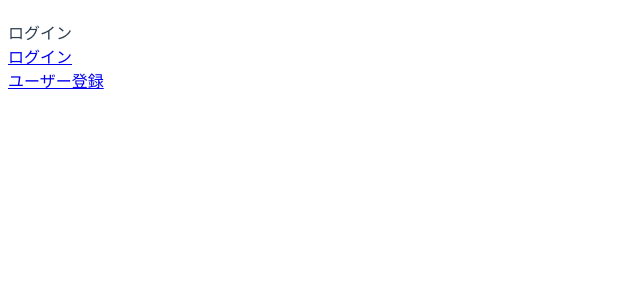
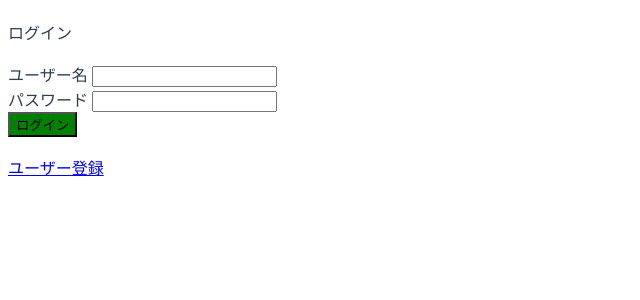
Before and after one commit to suzukisyu/my-chat, a Vue app: page /login in a window 1280 px wide. Shown: the top 300 px of the page, without its empty margins (0-640 px from the left). Built offline with nearby package versions, Linux system fonts and the light colour scheme.

Commit message:
ログイン画面

```diff
--- a/src/components/Login.vue
+++ b/src/components/Login.vue
@@ -1,7 +1,21 @@
 <template>
   <div>
     ログイン<br/>
-    <router-link to="/">ログイン</router-link><br/>
+    <br>
+    ユーザー名
+    <input
+    type="text"
+    >
+    <br/>
+    パスワード
+    <input
+    type="text"
+    >
+    <br>
+    <button class="button">ログイン</button>
+
+    <br>
+    <br>
     <router-link to="/signup">ユーザー登録</router-link><br/>
   </div>
 </template>
@@ -23,4 +37,8 @@ export default {
 </script>
 
 <style scoped>
+.button{
+  background-color: green;
+
+}
 </style>
```
